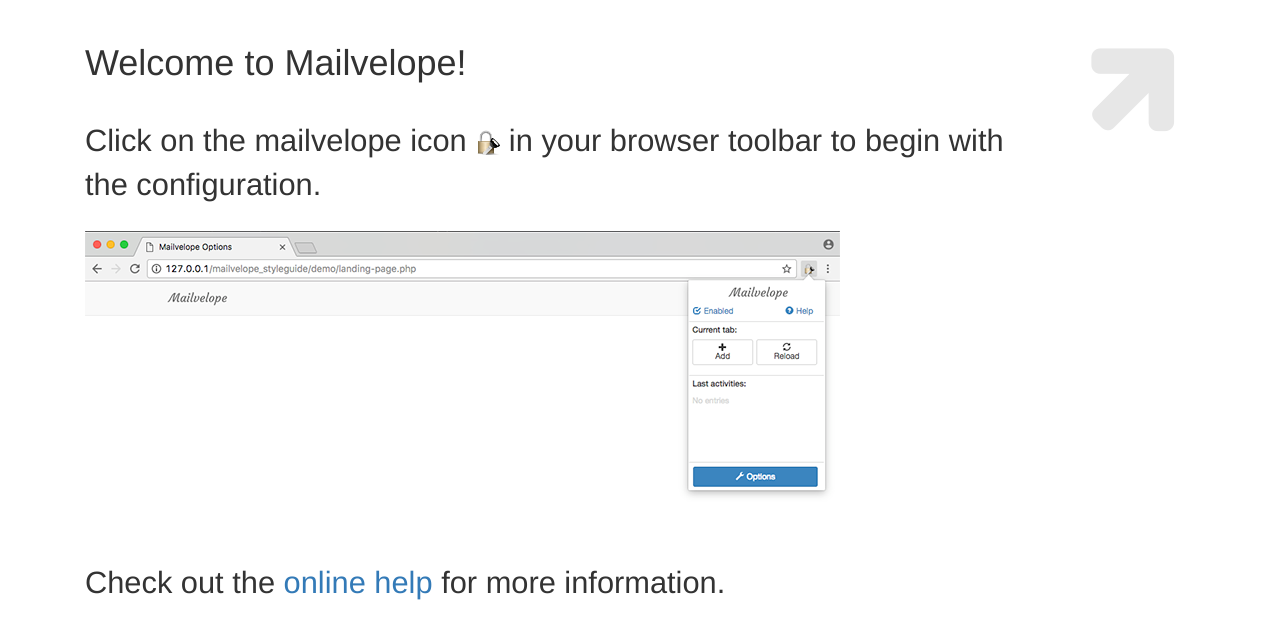
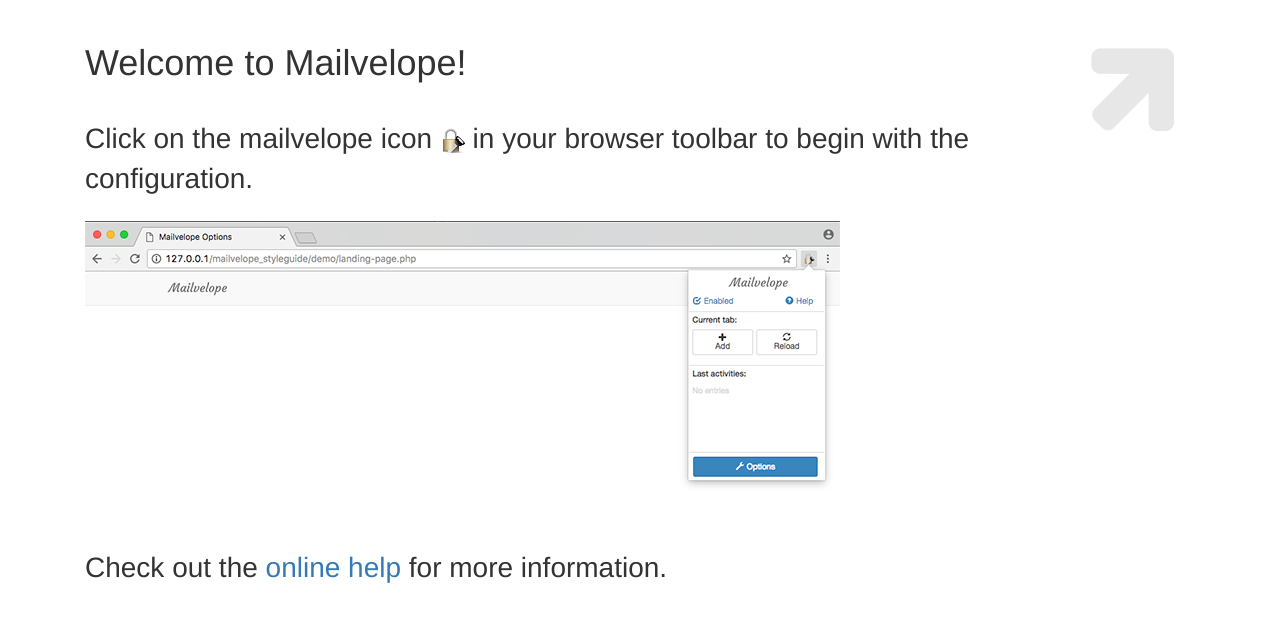
Before and after one commit to mailvelope/mailvelope-styleguide, a PHP site: page /demo/landing-page.php in a window 1280 px wide. Shown: the part 51-690 px from the top of the page. Run offline with PHP 8.4, Linux system fonts and the light colour scheme; some libraries are stand-ins or nearby versions.

Commit message:
MUX-44 decreased font size in landing page

```diff
--- a/css/landing-page.css
+++ b/css/landing-page.css
@@ -264,7 +264,7 @@
   margin-bottom: 1em;
 }
 .landingpage p {
-  font-size: 2.2em;
+  font-size: 2em;
   margin-bottom: 0.8em;
 }
 /**
--- a/less/components/landing-page.less
+++ b/less/components/landing-page.less
@@ -25,7 +25,7 @@
     margin-bottom:1em;
   }
   p{
-    font-size:2.2em;
+    font-size:2em;
     margin-bottom:0.8em;
   }
 
```
